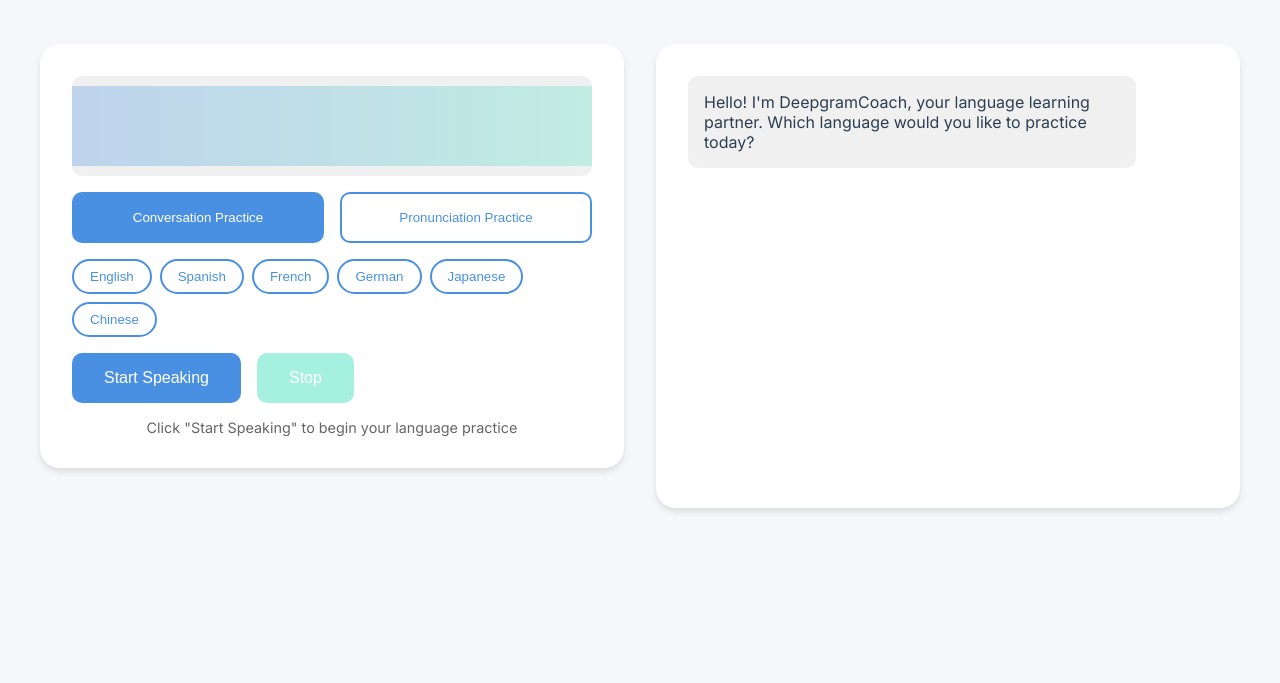
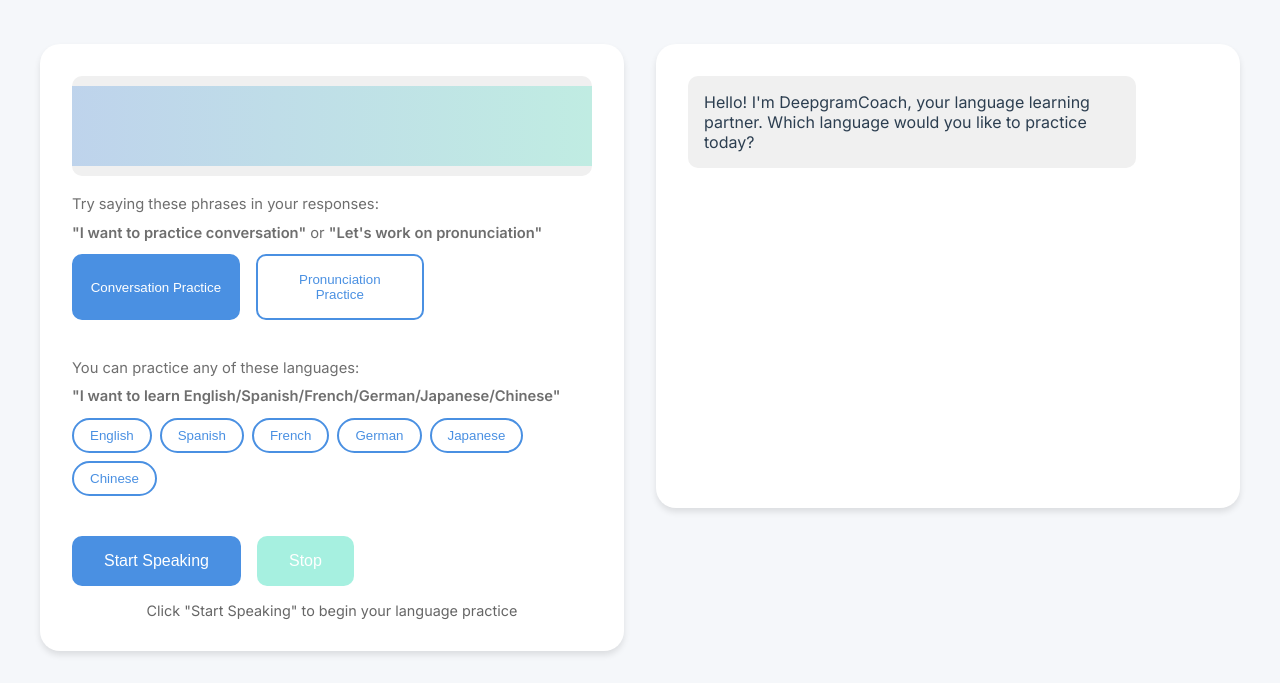
Before and after one commit to RahulC-DG/DeepgramLanguageCoach, a Flask app: page / in a window 1280 px wide. Shown: the part 155-838 px from the top of the page. Before the commit the page ends 667 px from the top, so only its background shows below. Run offline with Flask 3, Linux system fonts and the light colour scheme; some libraries are stand-ins or nearby versions.

Commit message:
Frontend Fixes

```diff
--- a/app.py
+++ b/app.py
@@ -209,7 +209,13 @@ def handle_start_listening():
                         if language in text:
                             print(f"Found language: {language}")
                             update_voice_for_language(language)
+                            socketio.emit('select_language', {'language': language})
                             break
+                # Check for mode selection
+                if "conversation" in text:
+                    socketio.emit('select_mode', {'mode': 'conversation'})
+                elif "pronunciation" in text:
+                    socketio.emit('select_mode', {'mode': 'pronunciation'})
 
         except Exception as e:
             print(f"Error processing conversation text: {str(e)}")
--- a/static/css/style.css
+++ b/static/css/style.css
@@ -191,6 +191,36 @@ body {
     color: white;
 }
 
+.practice-instructions {
+    margin-bottom: 1.5rem;
+}
+.mode-instructions, .language-instructions {
+    margin-bottom: 1.2rem;
+}
+.instruction-text {
+    color: #555;
+    margin: 0.2rem 0 0.4rem 0;
+    line-height: 1.3;
+}
+.instruction-text.small {
+    font-size: 0.92rem;
+    opacity: 0.85;
+}
+.mode-instructions {
+    display: flex;
+    flex-direction: column;
+    align-items: flex-start;
+    margin-bottom: 1.2rem;
+}
+.language-instructions {
+    display: flex;
+    flex-direction: column;
+    align-items: flex-start;
+}
+.mode-selector, .language-selector {
+    margin-top: 0.3rem;
+}
+
 /* Responsive Design */
 @media (max-width: 768px) {
     .main-content {
--- a/static/js/app.js
+++ b/static/js/app.js
@@ -64,6 +64,33 @@ function initSocket() {
                 playNextInQueue();
             }
         }
+    });
+
+    // Listen for backend events to select language and mode
+    socket.on('select_language', (data) => {
+        const lang = data.language.toLowerCase();
+        languageBtns.forEach(btn => {
+            if (btn.dataset.lang === lang) {
+                btn.classList.add('active');
+            } else {
+                btn.classList.remove('active');
+            }
+        });
+        selectedLanguage = lang;
+        updateStatus(`Selected language: ${selectedLanguage}`);
+    });
+
+    socket.on('select_mode', (data) => {
+        const mode = data.mode;
+        modeBtns.forEach(btn => {
+            if (btn.dataset.mode === mode) {
+                btn.classList.add('active');
+            } else {
+                btn.classList.remove('active');
+            }
+        });
+        selectedMode = mode;
+        updateStatus(`Selected mode: ${selectedMode}`);
     });
 }
 
--- a/templates/index.html
+++ b/templates/index.html
@@ -19,12 +19,18 @@
                 <div class="visualizer">
                     <div class="wave"></div>
                 </div>
-
+                <div class="practice-instructions">
+                    <div class="mode-instructions">
+                        <p class="instruction-text small">Try saying these phrases in your responses:</p>
+                        <p class="instruction-text small"><strong>"I want to practice conversation"</strong> or <strong>"Let's work on pronunciation"</strong></p>
                         <div class="mode-selector">
                             <button class="mode-btn active" data-mode="conversation">Conversation Practice</button>
                             <button class="mode-btn" data-mode="pronunciation">Pronunciation Practice</button>
                         </div>
-
+                    </div>
+                    <div class="language-instructions">
+                        <p class="instruction-text small">You can practice any of these languages:</p>
+                        <p class="instruction-text small"><strong>"I want to learn English/Spanish/French/German/Japanese/Chinese"</strong></p>
                         <div class="language-selector">
                             <button class="language-btn" data-lang="english">English</button>
                             <button class="language-btn" data-lang="spanish">Spanish</button>
@@ -33,7 +39,8 @@
                             <button class="language-btn" data-lang="japanese">Japanese</button>
                             <button class="language-btn" data-lang="chinese">Chinese</button>
                         </div>
-
+                    </div>
+                </div>
                 <div class="controls">
                     <button class="btn" id="startBtn">Start Speaking</button>
                     <button class="btn secondary" id="stopBtn" disabled>Stop</button>
```
Lines whose indentation alone changed are shown as unchanged.
